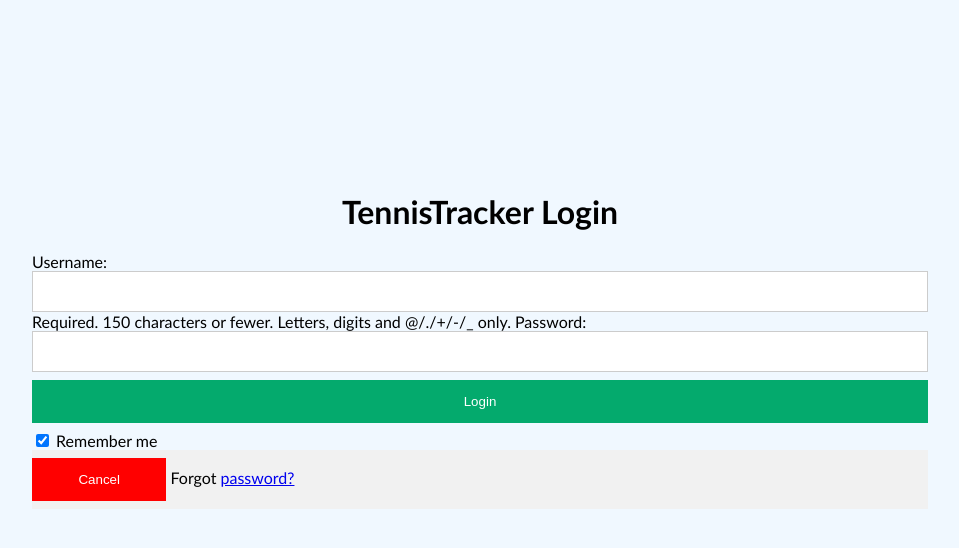
After one commit to pythondjay/tennis_tournament_tracker, a Django app: page /user/login in a window 1280 px wide. The commit adds this page. Shown: the top 548 px of the page, without its empty margins (160-1119 px from the left). Run offline with Django 4.2, Linux system fonts and the light colour scheme.

Commit message:
Started creating a user login page

```diff
--- /dev/null
+++ b/apps/user/form.py
@@ -0,0 +1,8 @@
+from django import forms
+from .models import User
+
+
+class UserLogin(forms.ModelForm):
+    class Meta:
+        model = User
+        fields = "username", "password"
--- a/apps/user/urls.py
+++ b/apps/user/urls.py
@@ -3,4 +3,5 @@ from . import views
 
 urlpatterns = [
     path("list/", views.user_list, name="user-list"),
+    path("login", views.user_login, name="user-login"),
 ]
--- a/apps/user/views.py
+++ b/apps/user/views.py
@@ -1,5 +1,7 @@
-from django.shortcuts import render
+from django.shortcuts import render, redirect
 from .models import User
+from apps.members.views import home_page
+from .form import UserLogin
 
 # Create your views here.
 
@@ -12,3 +14,12 @@ def user_list(request):
     }
 
     return render(request, "user/user_list.html", context)
+
+
+def user_login(request):
+    if request.POST:
+        form = UserLogin(request.POST)
+        if form.is_valid():
+            form.save()
+        return redirect(home_page)
+    return render(request, "user/user_login.html", {"form": UserLogin})
--- a/static/css/form.css
+++ b/static/css/form.css
@@ -24,3 +24,44 @@
 .tournament-form input[type=submit]:hover {
     background-color: #45a049;
   }
+
+
+.user-login input[type=text], input[type=password] {
+  position: relative;
+  z-index: 1;
+  width: 100%;
+  padding: 12px 20px;
+  margin: 8px, 0;
+  display: inline-block;
+  border: 1px solid #ccc;
+  box-sizing: border-box;
+
+}
+
+
+.user-login button {
+  background-color: #04AA6D;
+  color: white;
+  padding: 14px 20px;
+  margin: 8px 0;
+  border: none;
+  cursor: pointer;
+  width: 100%;
+}
+
+.user-login button:hover {
+  opacity: 0.8;
+}
+
+.container button {
+  width: 15%;
+  padding: 14px;
+  background-color: red;
+
+}
+
+body {
+  margin : 15%;
+  background-color: aliceblue;
+
+}
--- /dev/null
+++ b/templates/user/user_login.html
@@ -0,0 +1,29 @@
+{% extends 'base.html' %} {% load static %}
+<!---->
+{% block title %}{{ block.super}} - Post {% endblock title %}
+<!---->
+{% block stylesheet %} {{ block.super}}
+<link rel="stylesheet" type="text/css" href="{% static 'css/form.css' %}" />
+{% endblock stylesheet %}
+<!---->
+{% block content %}
+<h1><center>TennisTracker Login</center></h1>
+<div class="user-login">
+  <form
+    method="POST"
+    action="{% url 'user-login' %}"
+    enctype="multipart/form-data"
+  >
+    {% csrf_token %} {{ form }}
+  <button type="submit">Login</button />
+    <label>
+      <input type="checkbox" checked="checked" name="remember"> Remember me
+    </label>
+    <div class="container" style="background-color:#f1f1f1">
+      <button type="button" class="cancelbtn">Cancel</button>
+      <span class="psw">Forgot <a href="#">password?</a></span>
+    </div>
+  </form>
+</div>
+  {% endblock content %}
+</div>
```
